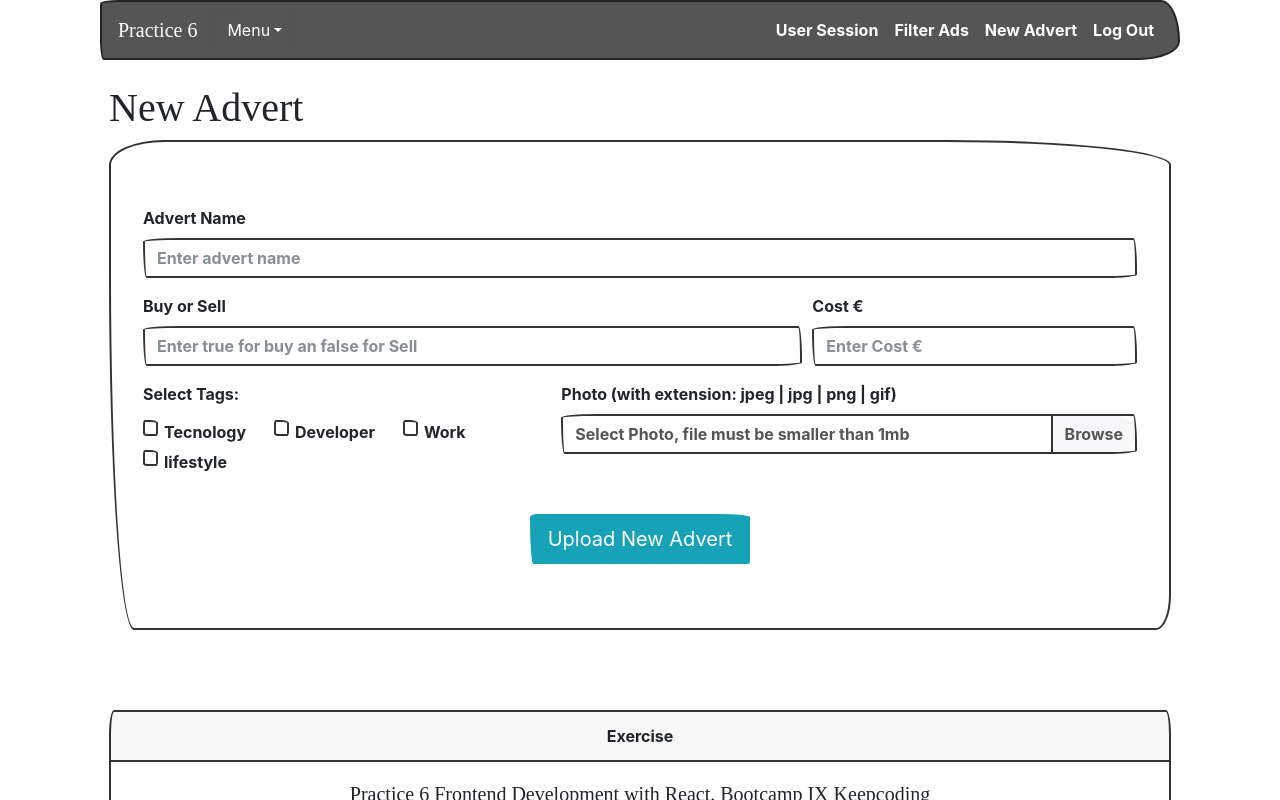
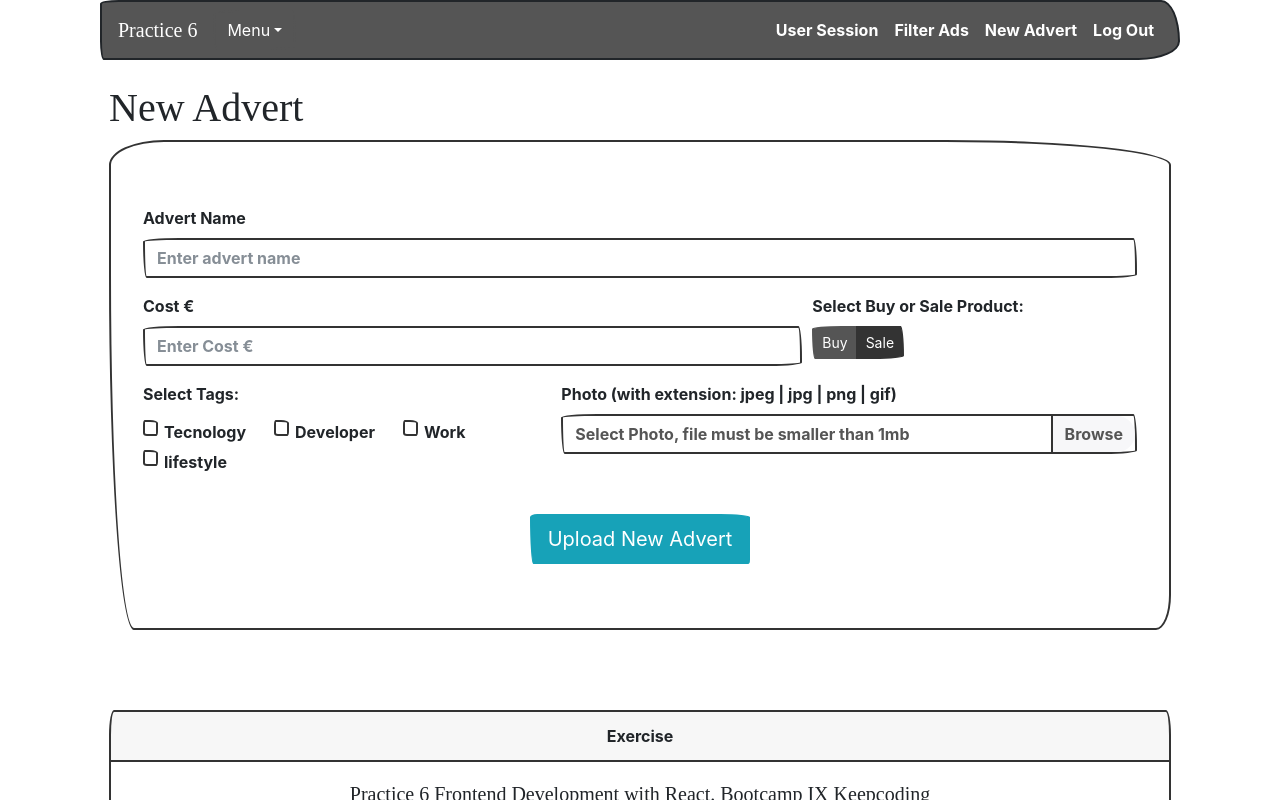
Before and after one commit to anbreaker/practica6FundamentosReact, a React (Create React App) app: page /new-advert in a window 1280 px wide. Shown: the top 800 px of the page. Built offline with nearby package versions, Linux system fonts and the light colour scheme; sample sign-in values are in the browser's storage; a web font is replaced by a local one.

Commit message:
captruando eventos nuevo anuncio

```diff
--- a/src/components/FormFiltersAds.js
+++ b/src/components/FormFiltersAds.js
@@ -26,11 +26,11 @@ function FormFiltersAds({uploadImage = false, onFilterChange = () => {}}) {
     };
   }
 
-  function onChangeCostAdvert(event) {
+  function onChangeAdvertName(event) {
     setAdName(event.target.value);
   }
 
-  function onChangeSaleSearch(event) {
+  function onChangeSaleBuy(event) {
     if (event.target.id === 'buyBtn') setOnSale(false);
     if (event.target.id === 'saleBtn') setOnSale(true);
   }
@@ -42,7 +42,7 @@ function FormFiltersAds({uploadImage = false, onFilterChange = () => {}}) {
         <Jumbotron>
           <Form onSubmit={() => onFilterChange({})}>
             <Form.Row>
-              <Form.Group className="col-6" onChange={onChangeCostAdvert}>
+              <Form.Group className="col-6" onChange={onChangeAdvertName}>
                 <Form.Label>Advert Name</Form.Label>
                 <Form.Control type="text" placeholder="Enter advert name" />
               </Form.Group>
@@ -70,13 +70,13 @@ function FormFiltersAds({uploadImage = false, onFilterChange = () => {}}) {
                   <ButtonGroup className="mr-2" aria-label="First group">
                     <Button
                       className="btn btn-sm btn-secondary"
-                      onClick={onChangeSaleSearch}
+                      onClick={onChangeSaleBuy}
                       id="buyBtn">
                       Buy
                     </Button>
                     <Button
                       className="btn btn-sm btn-primary"
-                      onClick={onChangeSaleSearch}
+                      onClick={onChangeSaleBuy}
                       id="saleBtn">
                       Sale
                     </Button>
--- a/src/components/FormNewAdvert.js
+++ b/src/components/FormNewAdvert.js
@@ -1,30 +1,68 @@
-import React from 'react';
-import {Form, Button, Jumbotron, Container} from 'react-bootstrap';
+import React, {useState} from 'react';
+import {
+  Form,
+  Button,
+  ButtonGroup,
+  ButtonToolbar,
+  Jumbotron,
+  Container,
+} from 'react-bootstrap';
 
 function FormNewAdvert({uploadImage = false, onFilterChange = () => {}}) {
+  const [adName, setAdName] = useState('');
+  const [onSale, setOnSale] = useState(true);
+  const [cost, setCost] = useState(0);
+  const [file, setFile] = useState();
+  const [tags, setTags] = useState([]);
+
+  function onChangeAdvertName(event) {
+    setAdName(event.target.value);
+  }
+  function onChangeCost(event) {
+    setCost(event.target.value);
+  }
+
+  function onChangeSaleBuy(event) {
+    if (event.target.id === 'buyBtn') setOnSale(false);
+    if (event.target.id === 'saleBtn') setOnSale(true);
+  }
+  console.log(cost);
+
   return (
     <React.Fragment>
       <Container className="p-4 form-sign">
         <h1>New Advert</h1>
         <Jumbotron>
           <Form onSubmit={() => onFilterChange({})}>
-            <Form.Group controlId="formBasicEmail">
+            <Form.Group onChange={onChangeAdvertName}>
               <Form.Label>Advert Name</Form.Label>
               <Form.Control type="text" placeholder="Enter advert name" required />
             </Form.Group>
 
             <Form.Row>
-              <Form.Group className="col-8" controlId="formBasicPassword">
-                <Form.Label>Buy or Sell</Form.Label>
-                <Form.Control
-                  type="text"
-                  placeholder="Enter true for buy an false for Sell"
-                  required
-                />
+              <Form.Group className="col-8" onChange={onChangeCost}>
+                <Form.Label>Cost €</Form.Label>
+                <Form.Control type="number" placeholder="Enter Cost €" required />
               </Form.Group>
-              <Form.Group className="col-4" controlId="formBasicPassword">
-                <Form.Label>Cost €</Form.Label>
-                <Form.Control type="text" placeholder="Enter Cost €" required />
+
+              <Form.Group className="col-4" controlId="formBasicRange">
+                <Form.Label>Select Buy or Sale Product:</Form.Label>
+                <ButtonToolbar aria-label="Toolbar with button groups">
+                  <ButtonGroup className="mr-2" aria-label="First group">
+                    <Button
+                      className="btn btn-sm btn-secondary"
+                      onClick={onChangeSaleBuy}
+                      id="buyBtn">
+                      Buy
+                    </Button>
+                    <Button
+                      className="btn btn-sm btn-primary"
+                      onClick={onChangeSaleBuy}
+                      id="saleBtn">
+                      Sale
+                    </Button>
+                  </ButtonGroup>
+                </ButtonToolbar>
               </Form.Group>
             </Form.Row>
 
```
